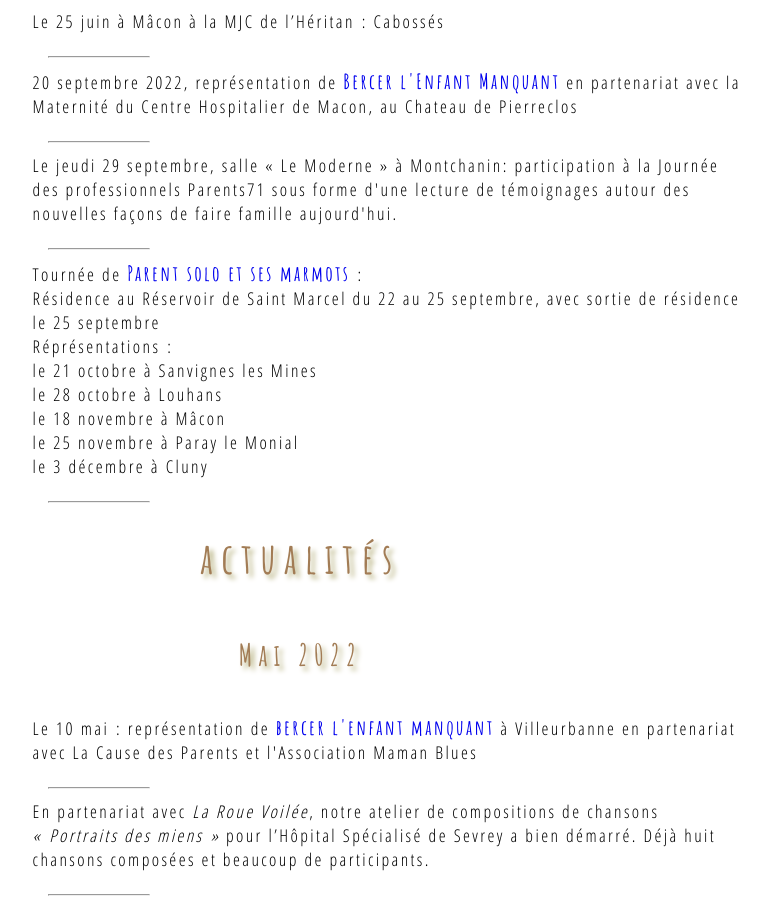
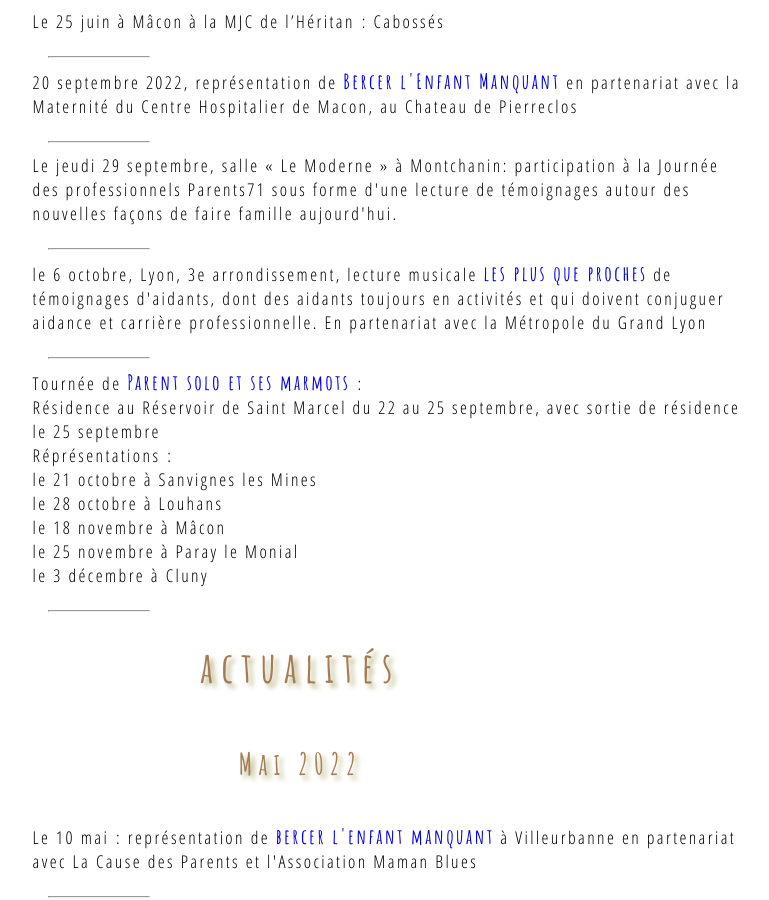
Before and after one commit to leshnik/revertouthaut, a Jekyll site: the page built from actualites.md, in a window 1280 px wide and 900 px high, scrolled down 1573 px. Shown: the whole window, without its empty margins (316-1085 px from the left). Built offline with Jekyll 4.4.1, drawn with Linux system fonts in a browser that asks for light colours.

Commit message:
change flyer actus cabosses + new 6 oct lyon

```diff
--- a/actualites.md
+++ b/actualites.md
@@ -13,7 +13,7 @@
     <div class="center-block"><img src="https://res.cloudinary.com/dnxcesebo/image/upload/q_auto,f_auto/v1652895351/Lecture-musicale-Affiche_ktcntq.jpg"></div>
     <hr>
     <li>Le 11 juin à Cortembert à 18h&nbsp;: Cabossés: spectacle de chansons de l'atelier <a href="/reapprendre-a-aimer">ré-apprendre à aimer</a> avec les résidents et usagers de <a href="https://la-novelline.fr/">la novelline</a> de Cluny et du <a href="https://www.gem71.org/"> groupe d’entraide mutuelle</a> de Mâcon</li>
-    <br><div class="center-block"><img src="https://res.cloudinary.com/dnxcesebo/image/upload/q_auto,f_auto/v1650875380/Cabosse%CC%81s_Partition_02_kmhfot.jpg"></div>
+    <br><div class="center-block"><img src="https://res.cloudinary.com/dnxcesebo/image/upload/q_auto,f_auto/v1654880484/cabosses-flyer_nza7lo.jpg"></div>
     <hr>
     <li>Le 18 juin à Saint Malo, lecture de témoignages d'aidants pour le CLIC, le CCAS et la Maison de la Famille, 1 place Anne de Bretagne, 35400 Saint-Malo</li>
     <hr>
@@ -22,6 +22,8 @@
     <li>20 septembre 2022, représentation de <a href="bercer-l-enfant-manquant">Bercer l'Enfant Manquant</a> en partenariat avec la Maternité du Centre Hospitalier de Macon, au Chateau de Pierreclos</li>
     <hr>
     <li>Le jeudi 29 septembre, salle « Le Moderne » à Montchanin: participation à la Journée des professionnels Parents71 sous forme d'une lecture de témoignages autour des nouvelles façons de faire famille aujourd'hui.</li>
+    <hr>
+    <li>le 6 octobre, Lyon, 3e arrondissement, lecture musicale <a href="lpqp-lecture-musicale">les plus que proches</a> de témoignages d'aidants, dont des aidants toujours en activités et qui doivent conjuguer aidance et carrière professionnelle. En partenariat avec la Métropole du Grand Lyon</li>
     <hr>
     <li>Tournée de <a href="/parent-solo-et-ses-marmots">Parent solo et ses marmots</a>&nbsp;:&nbsp;<br>
         Résidence au Réservoir de Saint Marcel du 22 au 25 septembre, avec sortie de résidence le 25 septembre<br>
```
